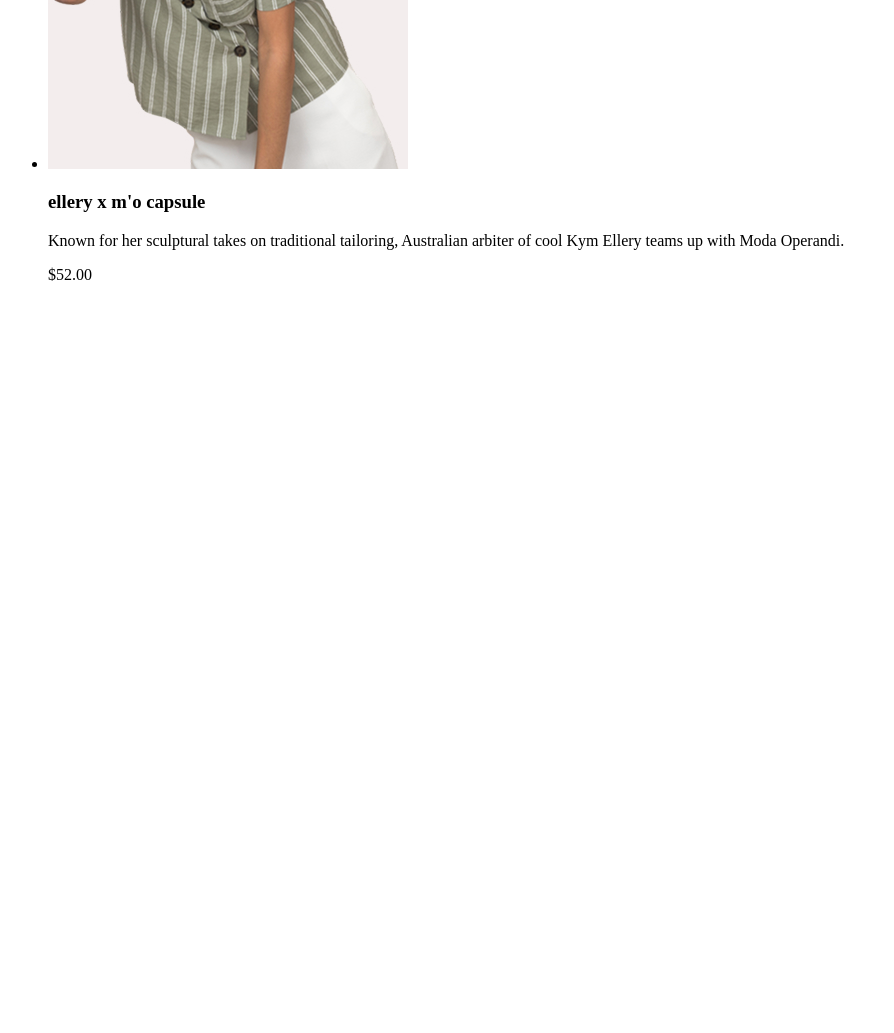
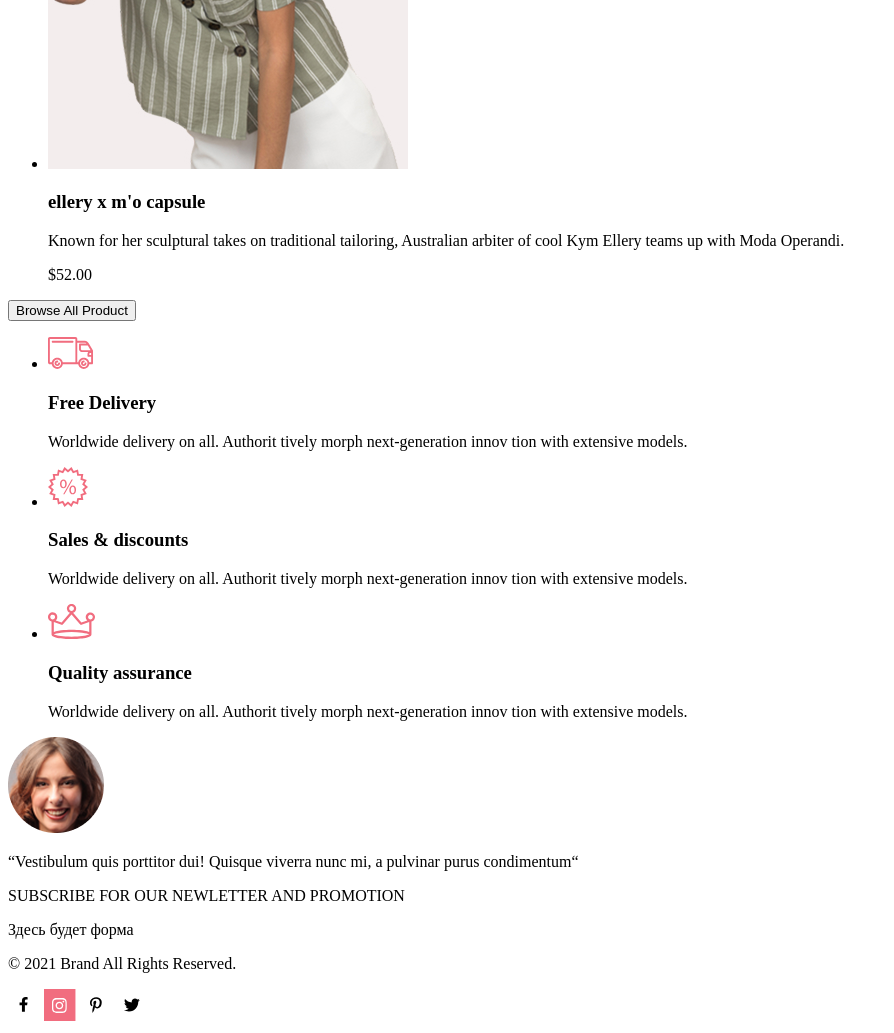
Before and after one commit to HVetal/shop-26-03, a plain HTML site: page index.html in a window 1280 px wide. Shown: the part 4335-5368 px from the top of the page, without its empty margins (0-894 px from the left). Before the commit the page ends 4635 px from the top, so only its background shows below. Drawn offline with Linux system fonts and the light colour scheme.

Commit message:
succes lesson 1

```diff
--- a/index.html
+++ b/index.html
@@ -88,10 +88,50 @@
                     <p>$52.00</p>
                 </li>
             </ul>
+            <button>Browse All Product</button>
         </section>
-
     </main>
-    <footer></footer>
+    <footer>
+        <div>
+            <ul>
+                <li>
+                    <img src="img/delivery.svg" alt="delivery">
+                    <h3>Free Delivery</h3>
+                    <p>Worldwide delivery on all. Authorit tively morph next-generation innov tion with extensive
+                        models.
+                    </p>
+                </li>
+                <li>
+                    <img src="img/sales.svg" alt="sales">
+                    <h3>Sales & discounts</h3>
+                    <p>Worldwide delivery on all. Authorit tively morph next-generation innov tion with extensive
+                        models.
+                    </p>
+                </li>
+                <li>
+                    <img src="img/quality.svg" alt="quality">
+                    <h3>Quality assurance</h3>
+                    <p>Worldwide delivery on all. Authorit tively morph next-generation innov tion with extensive
+                        models.
+                    </p>
+                </li>
+            </ul>
+        </div>
+        <div>
+            <img src="img/foto.png" alt="foto">
+            <p>“Vestibulum quis porttitor dui! Quisque viverra nunc mi, a pulvinar purus condimentum“</p>
+            <p>SUBSCRIBE
+                FOR OUR NEWLETTER AND PROMOTION</p>
+            <div>Здесь будет форма</div>
+        </div>
+        <div>
+            <p>© 2021 Brand All Rights Reserved.</p>
+            <img src="img/f.svg" alt="facebook">
+            <img src="img/i.svg" alt="instagram">
+            <img src="img/p.svg" alt="p">
+            <img src="img/t.svg" alt="twitter">
+        </div>
+    </footer>
 </body>
 
 </html>
```
Also changed, not shown: img/delivery.svg (added), img/f.svg (added), img/foto.png (added), img/i.svg (added), img/p.svg (added), img/quality.svg (added), img/sales.svg (added), img/t.svg (added).
